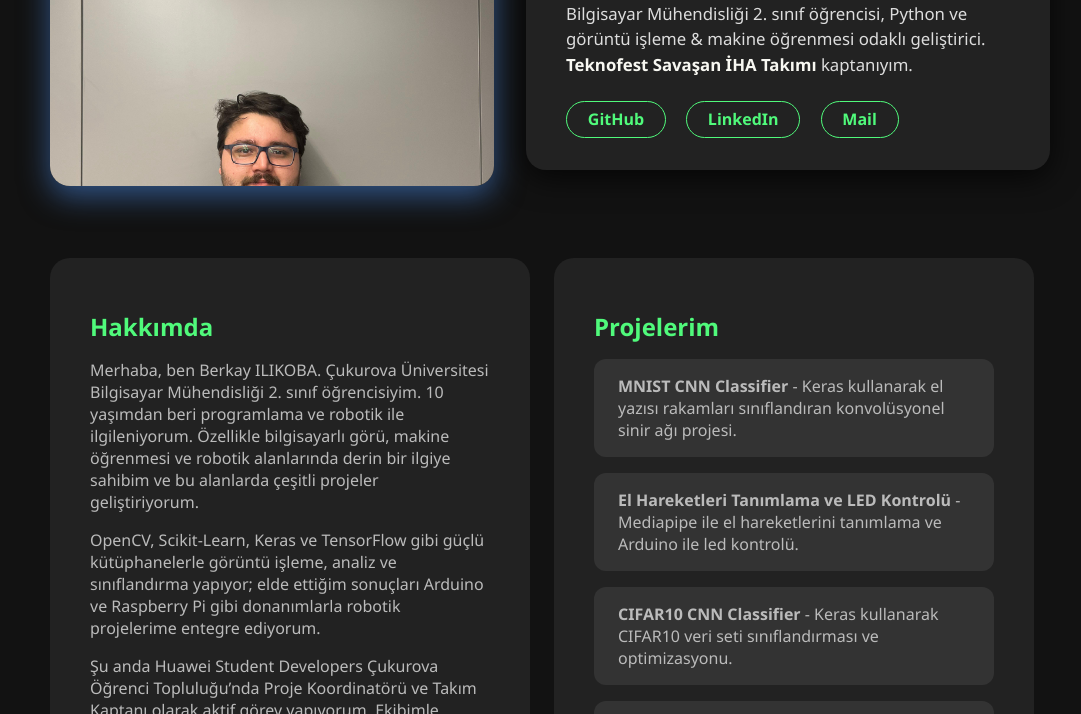
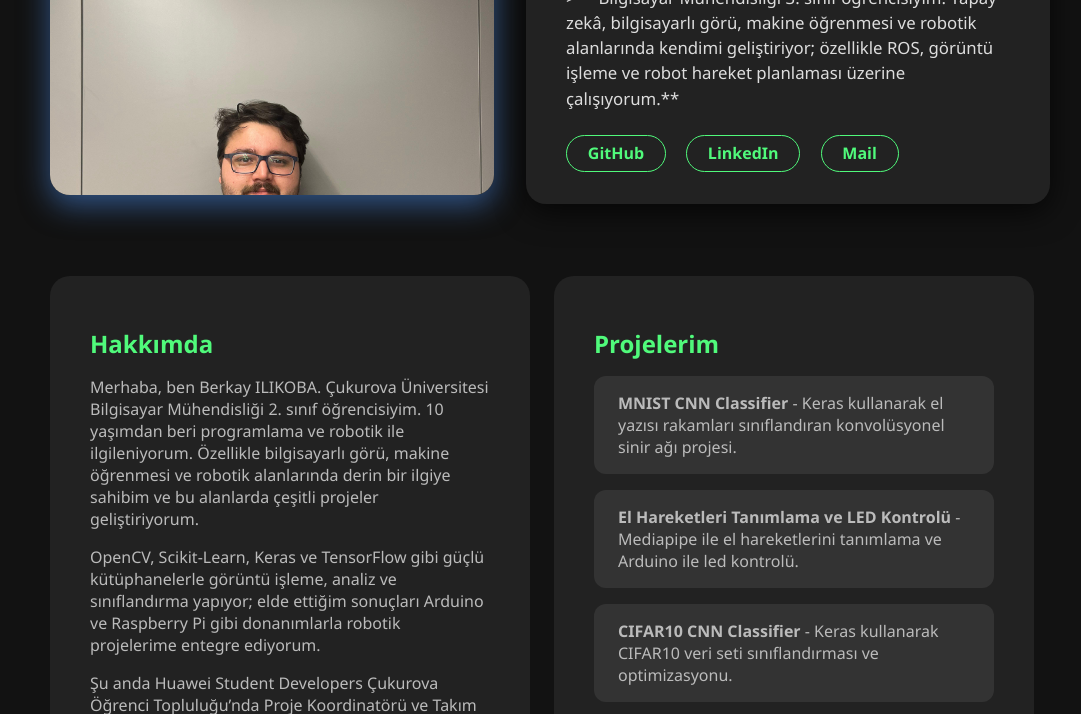
Before and after one commit to berkayilikoba/berkayilikoba.github.io, a plain HTML site: page index.html in a window 1280 px wide. Shown: the part 196-910 px from the top of the page, without its empty margins (90-1171 px from the left). Drawn offline with Linux system fonts and the light colour scheme.

Commit message:
Update index.html

```diff
--- a/index.html
+++ b/index.html
@@ -362,7 +362,8 @@
     <div class="top-text">
       <code>&lt;code&gt;I build <strong>computer vision, image processing & machine learning tools</strong>&lt;/code&gt;</code>
       <h1>Berkay ILIKOBA</h1>
-      <p>Bilgisayar Mühendisliği 2. sınıf öğrencisi, Python ve görüntü işleme & makine öğrenmesi odaklı geliştirici. <strong>Teknofest Savaşan İHA Takımı</strong> kaptanıyım.</p>
+      <p>> **Bilgisayar Mühendisliği 3. sınıf öğrencisiyim. Yapay zekâ, bilgisayarlı görü, makine öğrenmesi ve robotik alanlarında kendimi geliştiriyor; özellikle ROS, görüntü işleme ve robot hareket planlaması üzerine çalışıyorum.**
+</p>
       <div class="buttons">
         <a href="https://github.com/berkayilikoba" target="_blank" rel="noopener" class="btn">GitHub</a>
         <a href="https://www.linkedin.com/in/berkay-ilikoba/" class="btn">LinkedIn</a>
```
